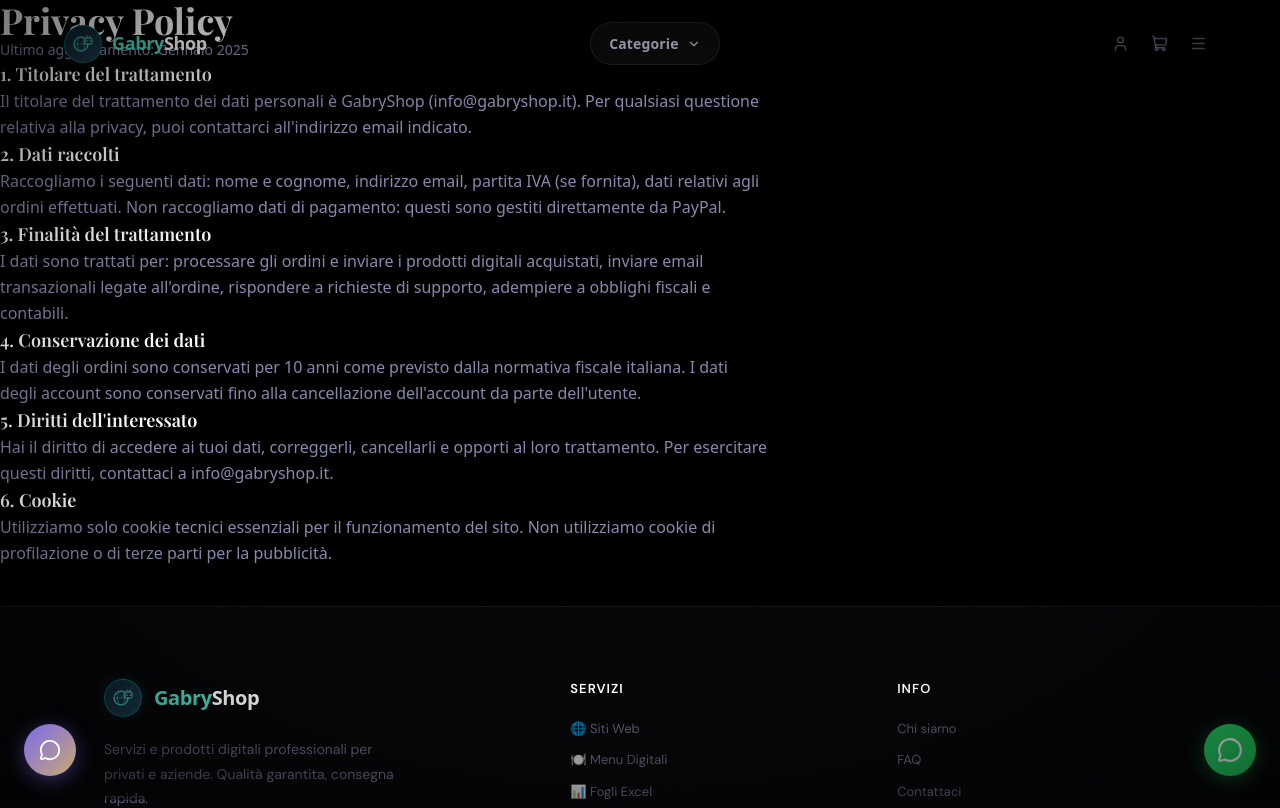
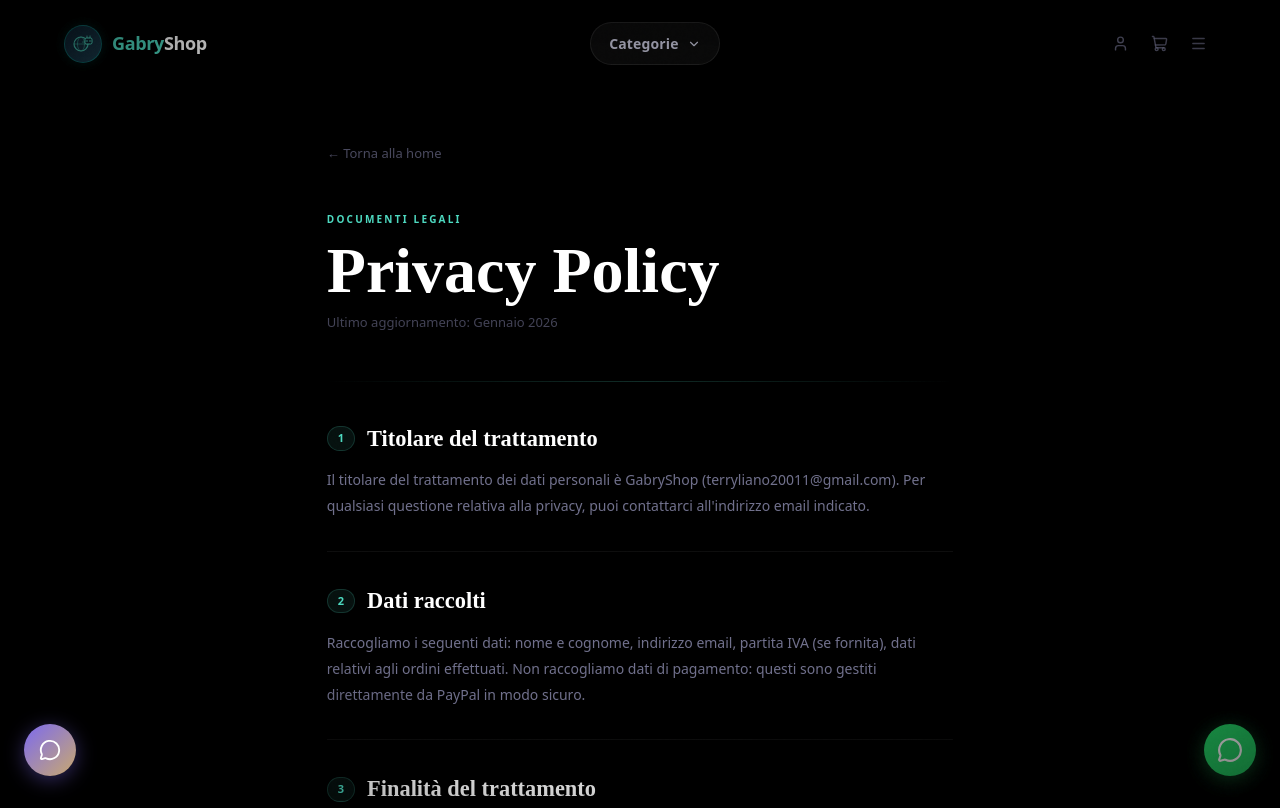
Before and after one commit to terryliano20011-sketch/gabryshop-new, a Next.js app: page /privacy in a window 1280 px wide. Shown: the top 808 px of the page. Built offline with nearby package versions, Linux system fonts and the light colour scheme.

Commit message:
fix: scopri servizi → /categoria/ristorazione, privacy page redesign dark premium

```diff
--- a/src/app/page.tsx
+++ b/src/app/page.tsx
@@ -31,7 +31,7 @@
           </p>
 
           <div style={{display:'flex',gap:'12px',flexWrap:'wrap',justifyContent:'center'}}>
-            <Link href="/categoria/siti-web" className="g-btn" style={{borderRadius:'100px',fontSize:'15px',padding:'14px 32px',background:'#fff',color:'#000',fontWeight:700,textDecoration:'none',display:'inline-flex',alignItems:'center',gap:'8px'}}>
+            <Link href="/categoria/ristorazione" className="g-btn" style={{borderRadius:'100px',fontSize:'15px',padding:'14px 32px',background:'#fff',color:'#000',fontWeight:700,textDecoration:'none',display:'inline-flex',alignItems:'center',gap:'8px'}}>
               Scopri i servizi <ArrowRight size={16}/>
             </Link>
             <Link href="/chi-siamo" className="g-btn g-btn-ghost" style={{borderRadius:'100px',fontSize:'15px',padding:'14px 32px'}}>
@@ -88,7 +88,7 @@
           <p style={{fontFamily:'Outfit,system-ui,sans-serif',fontSize:'15px',color:'rgba(255,255,255,0.4)',lineHeight:1.75,marginBottom:'32px'}}>
             35 prodotti ottimizzati per mobile. Pagamento con PayPal o carta. Conferma via email in 1 minuto.
           </p>
-          <Link href="/categoria/siti-web" className="g-btn g-btn-ghost" style={{borderRadius:'100px',fontSize:'14px',textDecoration:'none',display:'inline-flex',alignItems:'center',gap:'8px'}}>
+          <Link href="/categoria/ristorazione" className="g-btn g-btn-ghost" style={{borderRadius:'100px',fontSize:'14px',textDecoration:'none',display:'inline-flex',alignItems:'center',gap:'8px'}}>
             Esplora il catalogo <ArrowRight size={14}/>
           </Link>
         </div>
@@ -170,7 +170,7 @@
           <h2 style={{fontFamily:'Cormorant Garamond,serif',fontSize:'clamp(40px,5vw,64px)',fontWeight:700,lineHeight:0.92,letterSpacing:'-0.04em',color:'#fff',marginBottom:'24px'}}>
             I più <em style={{fontStyle:'italic',background:'linear-gradient(110deg,#4dd9c0,#a8f0e0)',WebkitBackgroundClip:'text',WebkitTextFillColor:'transparent',backgroundClip:'text'}}>popolari</em>
           </h2>
-          <Link href="/categoria/siti-web" className="g-btn g-btn-ghost" style={{borderRadius:'100px',display:'inline-flex',fontSize:'14px',textDecoration:'none',alignItems:'center',gap:'8px'}}>
+          <Link href="/categoria/ristorazione" className="g-btn g-btn-ghost" style={{borderRadius:'100px',display:'inline-flex',fontSize:'14px',textDecoration:'none',alignItems:'center',gap:'8px'}}>
             Tutto il catalogo <ArrowRight size={14}/>
           </Link>
         </div>
@@ -238,7 +238,7 @@
           <p style={{fontFamily:'Outfit,system-ui,sans-serif',fontSize:'13px',color:'rgba(255,255,255,0.2)',letterSpacing:'0.1em',textTransform:'uppercase'}}>
             Rimborso 7 giorni · Nessun abbonamento · Tutto digitale
           </p>
-          <Link href="/categoria/siti-web" style={{padding:'16px 40px',background:'#fff',color:'#000',fontFamily:'Outfit,system-ui,sans-serif',fontSize:'16px',fontWeight:800,borderRadius:'100px',textDecoration:'none',display:'inline-flex',alignItems:'center',gap:'10px',letterSpacing:'-0.01em'}}>
+          <Link href="/categoria/ristorazione" style={{padding:'16px 40px',background:'#fff',color:'#000',fontFamily:'Outfit,system-ui,sans-serif',fontSize:'16px',fontWeight:800,borderRadius:'100px',textDecoration:'none',display:'inline-flex',alignItems:'center',gap:'10px',letterSpacing:'-0.01em'}}>
             Scopri i servizi <ArrowRight size={18}/>
           </Link>
           <div style={{display:'flex',gap:'32px',flexWrap:'wrap',justifyContent:'center',marginTop:'8px'}}>
--- a/src/app/privacy/page.tsx
+++ b/src/app/privacy/page.tsx
@@ -1,23 +1,49 @@
+import Link from 'next/link'
+
 export default function PrivacyPage() {
   return (
-    <div className="pt-36 pb-20 px-4 sm:px-6 lg:px-8 max-w-3xl mx-auto">
-      <h1 className="text-4xl font-bold text-white mb-4" style={{fontFamily:'Playfair Display,serif'}}>Privacy Policy</h1>
-      <p className="text-[#8888aa] text-sm mb-10">Ultimo aggiornamento: Gennaio 2025</p>
+    <div style={{minHeight:'100vh',background:'#000',paddingTop:'140px',paddingBottom:'100px'}}>
+      <div style={{maxWidth:'780px',margin:'0 auto',padding:'0 6%'}}>
 
-      <div className="space-y-8 text-[#8888aa] leading-relaxed">
+        <Link href="/" style={{display:'inline-flex',alignItems:'center',gap:'8px',color:'rgba(120,120,155,0.6)',textDecoration:'none',fontSize:'13px',fontFamily:'Outfit,system-ui,sans-serif',marginBottom:'48px'}}>
+          ← Torna alla home
+        </Link>
+
+        <div style={{marginBottom:'48px'}}>
+          <span style={{fontFamily:'Outfit,system-ui,sans-serif',fontSize:'10px',fontWeight:700,letterSpacing:'0.22em',textTransform:'uppercase',color:'#4dd9c0',display:'block',marginBottom:'14px'}}>Documenti legali</span>
+          <h1 style={{fontFamily:'Cormorant Garamond,serif',color:'white',fontSize:'clamp(2.5rem,6vw,4rem)',fontWeight:600,lineHeight:0.95,marginBottom:'12px'}}>Privacy Policy</h1>
+          <p style={{fontFamily:'Outfit,system-ui,sans-serif',color:'rgba(120,120,155,0.55)',fontSize:'13px'}}>Ultimo aggiornamento: Gennaio 2026</p>
+        </div>
+
+        <div style={{height:'1px',background:'linear-gradient(90deg,transparent,rgba(77,217,192,0.2),transparent)',marginBottom:'40px'}}/>
+
         {[
-          { title: '1. Titolare del trattamento', content: 'Il titolare del trattamento dei dati personali è GabryShop (info@gabryshop.it). Per qualsiasi questione relativa alla privacy, puoi contattarci all\'indirizzo email indicato.' },
-          { title: '2. Dati raccolti', content: 'Raccogliamo i seguenti dati: nome e cognome, indirizzo email, partita IVA (se fornita), dati relativi agli ordini effettuati. Non raccogliamo dati di pagamento: questi sono gestiti direttamente da PayPal.' },
-          { title: '3. Finalità del trattamento', content: 'I dati sono trattati per: processare gli ordini e inviare i prodotti digitali acquistati, inviare email transazionali legate all\'ordine, rispondere a richieste di supporto, adempiere a obblighi fiscali e contabili.' },
-          { title: '4. Conservazione dei dati', content: 'I dati degli ordini sono conservati per 10 anni come previsto dalla normativa fiscale italiana. I dati degli account sono conservati fino alla cancellazione dell\'account da parte dell\'utente.' },
-          { title: '5. Diritti dell\'interessato', content: 'Hai il diritto di accedere ai tuoi dati, correggerli, cancellarli e opporti al loro trattamento. Per esercitare questi diritti, contattaci a info@gabryshop.it.' },
-          { title: '6. Cookie', content: 'Utilizziamo solo cookie tecnici essenziali per il funzionamento del sito. Non utilizziamo cookie di profilazione o di terze parti per la pubblicità.' },
+          { n:'1', t:'Titolare del trattamento', c:'Il titolare del trattamento dei dati personali è GabryShop (terryliano20011@gmail.com). Per qualsiasi questione relativa alla privacy, puoi contattarci all\'indirizzo email indicato.' },
+          { n:'2', t:'Dati raccolti', c:'Raccogliamo i seguenti dati: nome e cognome, indirizzo email, partita IVA (se fornita), dati relativi agli ordini effettuati. Non raccogliamo dati di pagamento: questi sono gestiti direttamente da PayPal in modo sicuro.' },
+          { n:'3', t:'Finalità del trattamento', c:'I dati sono trattati per: processare gli ordini e inviare i prodotti digitali acquistati, inviare email transazionali legate all\'ordine, rispondere a richieste di supporto, adempiere a obblighi fiscali e contabili.' },
+          { n:'4', t:'Conservazione dei dati', c:'I dati degli ordini sono conservati per 10 anni come previsto dalla normativa fiscale italiana. I dati degli account sono conservati fino alla cancellazione dell\'account da parte dell\'utente.' },
+          { n:'5', t:'Diritti dell\'interessato', c:'Hai il diritto di accedere ai tuoi dati, correggerli, cancellarli e opporti al loro trattamento. Per esercitare questi diritti, contattaci a terryliano20011@gmail.com.' },
+          { n:'6', t:'Cookie', c:'Utilizziamo solo cookie tecnici essenziali per il funzionamento del sito. Non utilizziamo cookie di profilazione o di terze parti per la pubblicità.' },
+          { n:'7', t:'Sicurezza', c:'Adottiamo misure tecniche e organizzative adeguate per proteggere i tuoi dati da accessi non autorizzati, perdita o divulgazione. Il sito utilizza connessione HTTPS cifrata.' },
         ].map(s => (
-          <section key={s.title}>
-            <h2 className="text-white font-semibold text-lg mb-3" style={{fontFamily:'Playfair Display,serif'}}>{s.title}</h2>
-            <p>{s.content}</p>
-          </section>
+          <div key={s.n} style={{marginBottom:'32px',paddingBottom:'32px',borderBottom:'1px solid rgba(255,255,255,0.05)'}}>
+            <h2 style={{fontFamily:'Cormorant Garamond,serif',color:'white',fontSize:'1.4rem',fontWeight:600,marginBottom:'12px',display:'flex',alignItems:'center',gap:'12px'}}>
+              <span style={{fontFamily:'Outfit,system-ui,sans-serif',fontSize:'11px',fontWeight:700,color:'#4dd9c0',background:'rgba(77,217,192,0.08)',border:'1px solid rgba(77,217,192,0.18)',borderRadius:'100px',padding:'3px 10px'}}>{s.n}</span>
+              {s.t}
+            </h2>
+            <p style={{fontFamily:'Outfit,system-ui,sans-serif',color:'rgba(140,140,175,0.8)',fontSize:'14px',lineHeight:1.85}}>{s.c}</p>
+          </div>
         ))}
+
+        <div style={{padding:'24px',background:'rgba(77,217,192,0.04)',border:'1px solid rgba(77,217,192,0.12)',borderRadius:'16px',textAlign:'center',marginTop:'16px'}}>
+          <p style={{fontFamily:'Outfit,system-ui,sans-serif',color:'rgba(140,140,175,0.75)',fontSize:'13px',lineHeight:1.7,margin:'0 0 16px'}}>
+            Per qualsiasi domanda sulla nostra privacy policy contattaci.
+          </p>
+          <Link href="/contatti" style={{display:'inline-flex',alignItems:'center',gap:'8px',padding:'10px 24px',background:'rgba(77,217,192,0.08)',border:'1px solid rgba(77,217,192,0.2)',borderRadius:'100px',color:'#4dd9c0',textDecoration:'none',fontFamily:'Outfit,system-ui,sans-serif',fontSize:'13px',fontWeight:600}}>
+            Contattaci →
+          </Link>
+        </div>
+
       </div>
     </div>
   )
```
